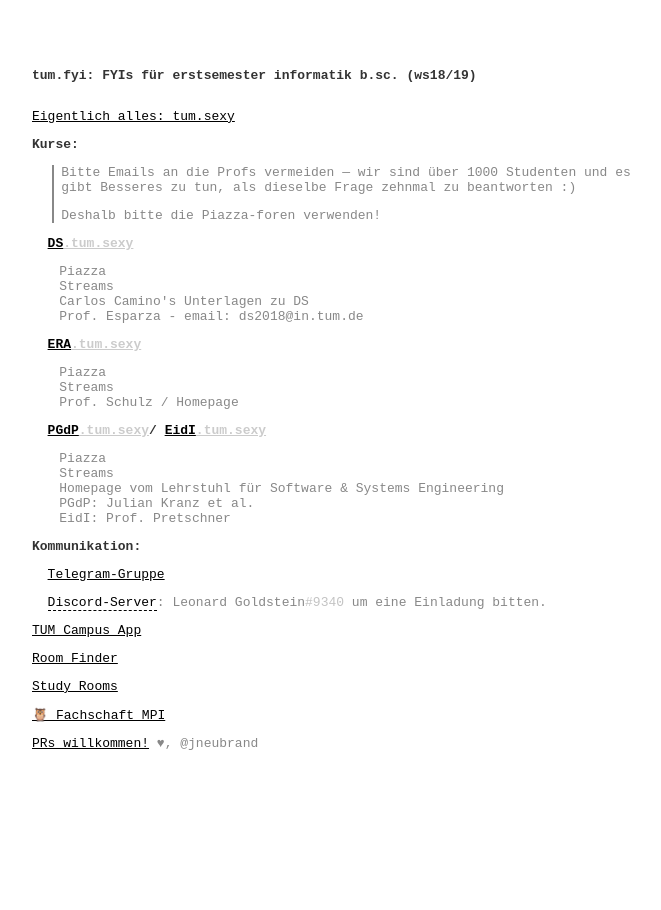
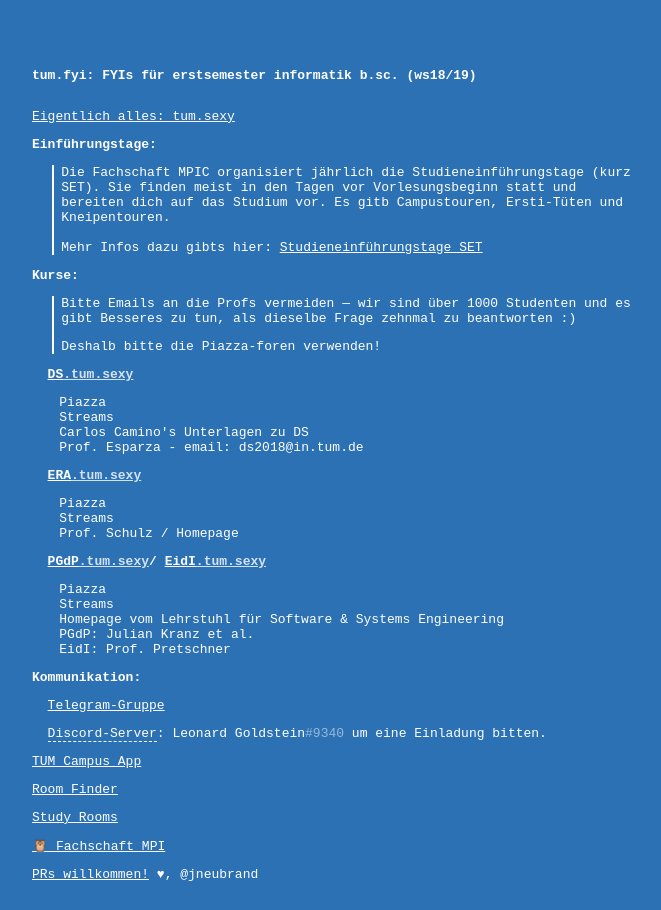
Before and after one commit to jneubrand/tum.fyi, a plain HTML site: page index.html in a window 1280 px wide. Shown: the whole page, without its empty margins (283-944 px from the left). Before the commit the page ends 800 px from the top, so only its background shows below. Drawn offline with Linux system fonts and the light colour scheme.

Commit message:
update design and adding SET

```diff
--- a/index.html
+++ b/index.html
@@ -1,88 +1,118 @@
 <!DOCTYPE html>
 <html lang="de" dir="ltr">
+
 <head>
     <meta charset="utf-8">
     <title>tum.fyi</title>
     <style media="screen">
         * {
             font-family: monospace;
+            color: white;
         }
+
+        body {
+            background-color: #2C71B4;
+        }
+
         h1 {
             margin: 4em 0 2em;
         }
-            h1, h2, h3 {
+
+        h1,
+        h2,
+        h3 {
             font-size: 1em;
-                color: #333;
         }
+
         ul {
             padding-left: 0;
         }
+
         ul li {
             margin-left: 0;
             list-style-type: none;
         }
+
         li li {
             padding-left: 2ch;
             margin-left: 0;
             list-style-type: none;
         }
-            ul li > * {
+
+        ul li>* {
             text-indent: 0;
         }
+
         body {
             max-width: 50em;
             margin: 0 auto;
             padding: 2ch;
-                color: #888;
         }
-            bold {
-                font-weight: bold;
-                color: #333;
+
+        a {
+            color: white;
         }
-            a {
-                color: #000;
-            }
+
         .details {
             margin-left: 1.5ch;
         }
+
         li {
             margin: 1em 0;
         }
+
         blockquote {
             margin-left: 2.5ch;
             border-left: 2px solid currentColor;
             padding-left: 1ch;
         }
+
         .details a {
             text-decoration: none;
-                color: #888;
+            color: white;
         }
+
         .details a:hover {
             text-decoration: underline;
         }
+
         a:not(:hover) .hoveronly {
             display: none;
         }
+
         .hoveronly {
             position: absolute;
         }
+
         .link-unavailable {
-                border-bottom: 1px dashed #000;
-                color: #000;
+            border-bottom: 1px dashed white;
+            color: white;
         }
+
         .select-all {
             user-select: all;
             -moz-user-select: all;
             -webkit-user-select: all;
         }
     </style>
-        <base target="_blank"/>
+    <link rel="shortcut icon" href="./hi-logo.png" />
+    <base target="_blank" />
 </head>
+
 <body>
     <h1>tum.fyi: FYIs für erstsemester informatik b.sc. (ws18/19)</h1>
     <ul>
         <li><a href="https://tum.sexy">Eigentlich alles: tum.sexy</a></li>
-            <li><h2>Kurse:</h2><ul>
+        <li>
+            <h2>Einführungstage:</h2>
+            <blockquote>Die Fachschaft MPIC organisiert jährlich die Studieneinführungstage (kurz SET). Sie finden meist
+                in den Tagen vor Vorlesungsbeginn statt und bereiten dich auf das Studium vor. Es gitb Campustouren,
+                Ersti-Tüten und Kneipentouren.<br><br>
+                Mehr Infos dazu gibts hier: <a href="https://mpi.fs.tum.de/neu-an-der-tum/set/">Studieneinführungstage SET</a></blockquote>
+        </li>
+        <li>
+            <h2>Kurse:</h2>
+            <ul>
                 <blockquote>
                     <p>
                         Bitte Emails an die Profs vermeiden — wir sind über 1000 Studenten
@@ -92,39 +122,59 @@
                         Deshalb bitte die Piazza-foren verwenden!
                     </p>
                 </blockquote>
-                <li><h3><a href="https://ds.tum.sexy">DS<span style="opacity: .2;">.tum.sexy</span></a></h3>
+                <li>
+                    <h3><a href="https://ds.tum.sexy">DS<span style="opacity: .8;">.tum.sexy</span></a></h3>
                     <div class="details">
-                        <a href="https://piazza.com/class/jnexv9gf5a86qx">Piazza</a><br/>
-                        <a href="https://streams.tum.de/Mediasite/Catalog/catalogs/diskrete-strukturen-2018">Streams</a><br/>
-                        <a href="http://carlos-camino.de/ds.html">Carlos Camino's Unterlagen zu DS</a><br/>
-                        <a href="https://campus.tum.de/tumonline/visitenkarte.show_vcard?pPersonenId=2B2CA7120B2D22C1&pPersonenGruppe=3">Prof. Esparza</a> -
+                        <a href="https://piazza.com/class/jnexv9gf5a86qx">Piazza</a><br />
+                        <a
+                            href="https://streams.tum.de/Mediasite/Catalog/catalogs/diskrete-strukturen-2018">Streams</a><br />
+                        <a href="http://carlos-camino.de/ds.html">Carlos Camino's Unterlagen zu DS</a><br />
+                        <a
+                            href="https://campus.tum.de/tumonline/visitenkarte.show_vcard?pPersonenId=2B2CA7120B2D22C1&pPersonenGruppe=3">Prof.
+                            Esparza</a> -
                         email: &#100;&#115;&#50;&#48;&#49;&#56;&#64;in&#46;tum&#46;de</a>
                     </div>
                 </li>
-                <li><h3><a href="https://era.tum.sexy">ERA<span style="opacity: .2;">.tum.sexy</span></a></h3>
+                <li>
+                    <h3><a href="https://era.tum.sexy">ERA<span style="opacity: .8;">.tum.sexy</span></a></h3>
                     <div class="details">
-                        <a href="https://piazza.com/class/jnvqq33l1ln3yh">Piazza</a><br/>
-                        <a href="https://www.moodle.tum.de/mod/lti/view.php?id=801473">Streams</a><br/>
-                        <a href="https://campus.tum.de/tumonline/visitenkarte.show_vcard?pPersonenId=1298D37F771F06D6&pPersonenGruppe=3">Prof. Schulz</a> /
+                        <a href="https://piazza.com/class/jnvqq33l1ln3yh">Piazza</a><br />
+                        <a href="https://www.moodle.tum.de/mod/lti/view.php?id=801473">Streams</a><br />
+                        <a
+                            href="https://campus.tum.de/tumonline/visitenkarte.show_vcard?pPersonenId=1298D37F771F06D6&pPersonenGruppe=3">Prof.
+                            Schulz</a> /
                         <a href="http://www.lrr.in.tum.de/mitarbeiter/martin-schulz/">Homepage</a>
                     </div>
                 </li>
-                <li><h3><a href="https://pgdp.tum.sexy">PGdP<span style="opacity: .2;">.tum.sexy</span><span class="hoveronly">🐧<span></a>/
-                        <a href="https://eidi.tum.sexy">EidI<span style="opacity: .2;">.tum.sexy</span></a></h3>
+                <li>
+                    <h3><a href="https://pgdp.tum.sexy">PGdP<span style="opacity: .8;">.tum.sexy</span><span
+                                class="hoveronly">🐧<span></a>/
+                        <a href="https://eidi.tum.sexy">EidI<span style="opacity: .8;">.tum.sexy</span></a>
+                    </h3>
                     <div class="details">
-                        <a href="https://piazza.com/class/jkcrafyg1pe74j">Piazza</a><br/>
-                        <a href="https://streams.tum.de/Mediasite/Catalog/catalogs/eidi1-1819">Streams</a><br/>
-                        <a href="http://www22.in.tum.de">Homepage vom Lehrstuhl für Software & Systems Engineering</a><br/>
-                        <a href="https://campus.tum.de/tumonline/visitenkarte.show_vcard?pPersonenId=E29987DD866FD89F&pPersonenGruppe=3">PGdP: Julian Kranz et al.</a><br/>
-                        <a href="https://campus.tum.de/tumonline/visitenkarte.show_vcard?pPersonenId=0DB21F05BD46AFEE&pPersonenGruppe=3">EidI: Prof. Pretschner</a>
+                        <a href="https://piazza.com/class/jkcrafyg1pe74j">Piazza</a><br />
+                        <a href="https://streams.tum.de/Mediasite/Catalog/catalogs/eidi1-1819">Streams</a><br />
+                        <a href="http://www22.in.tum.de">Homepage vom Lehrstuhl für Software & Systems
+                            Engineering</a><br />
+                        <a
+                            href="https://campus.tum.de/tumonline/visitenkarte.show_vcard?pPersonenId=E29987DD866FD89F&pPersonenGruppe=3">PGdP:
+                            Julian Kranz et al.</a><br />
+                        <a
+                            href="https://campus.tum.de/tumonline/visitenkarte.show_vcard?pPersonenId=0DB21F05BD46AFEE&pPersonenGruppe=3">EidI:
+                            Prof. Pretschner</a>
                     </div>
                 </li>
-            </ul></li>
-            <li><h3>Kommunikation:</h3><ul>
+            </ul>
+        </li>
+        <li>
+            <h3>Kommunikation:</h3>
+            <ul>
                 <li><a href="https://t.me/joinchat/Hc6Uv0Su0kNrfyMkGWboeQ">Telegram-Gruppe</a></li>
-                <li><span class="link-unavailable">Discord-Server</span>: <code class="select-all">Leonard Goldstein<span style="opacity:0.5">#9340</span></code>
+                <li><span class="link-unavailable">Discord-Server</span>: <code
+                        class="select-all">Leonard Goldstein<span style="opacity:0.5">#9340</span></code>
                     um eine Einladung bitten.</li>
-            </ul></li>
+            </ul>
+        </li>
         <li><a href="https://web.tum.app">TUM Campus App</a></li>
         <li><a href="https://portal.mytum.de/campus/roomfinder">Room Finder</a></li>
         <li><a href="https://www.ub.tum.de/en/group-study-rooms">Study Rooms</a></li>
@@ -132,4 +182,5 @@
         <li><a href="https://github.com/jneubrand/tum.fyi">PRs willkommen!</a> ♥︎, @jneubrand</li>
     </ul>
 </body>
+
 </html>
```
Also changed, not shown: hi-logo.png (added). Lines whose indentation alone changed are shown as unchanged.
